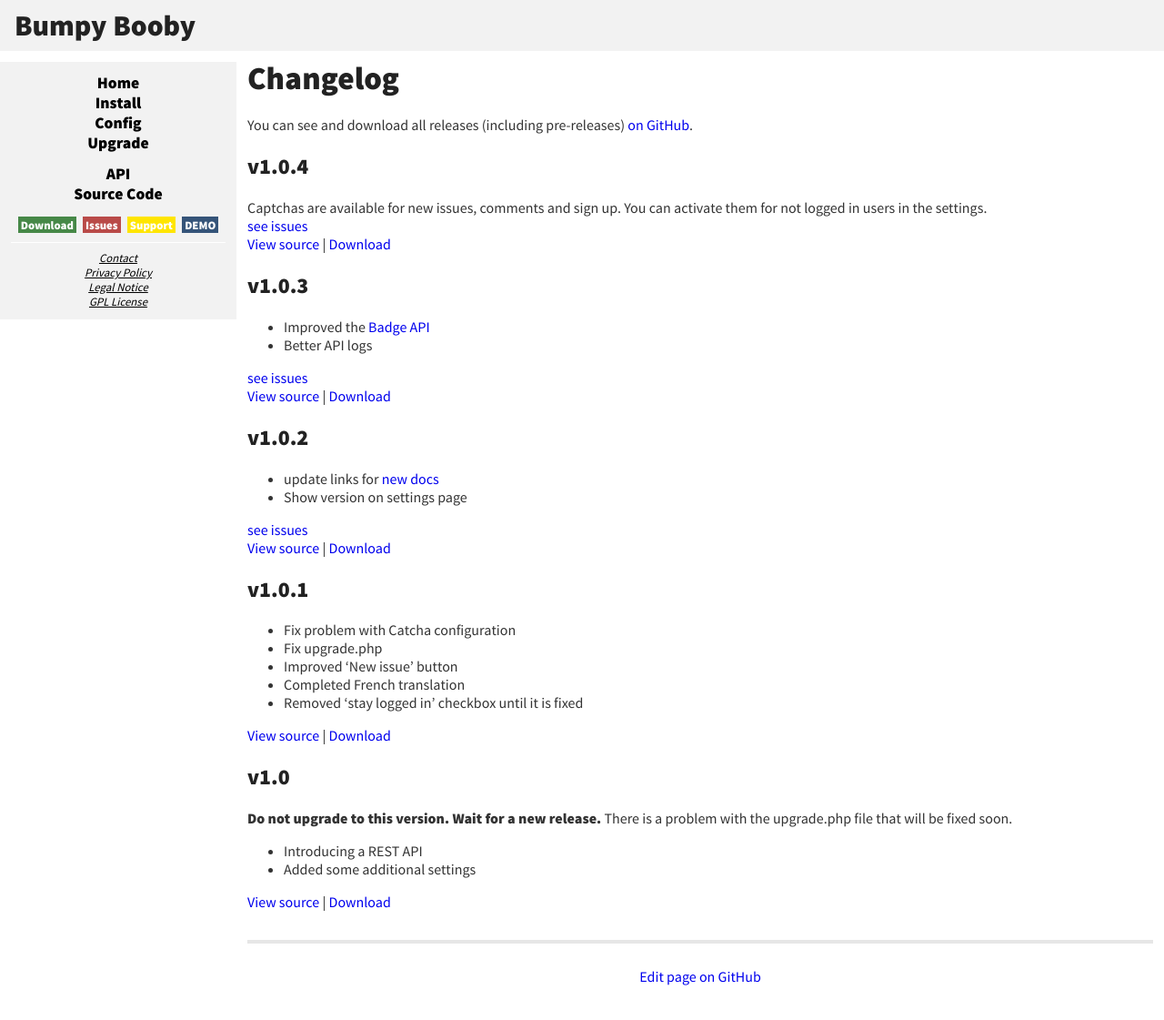
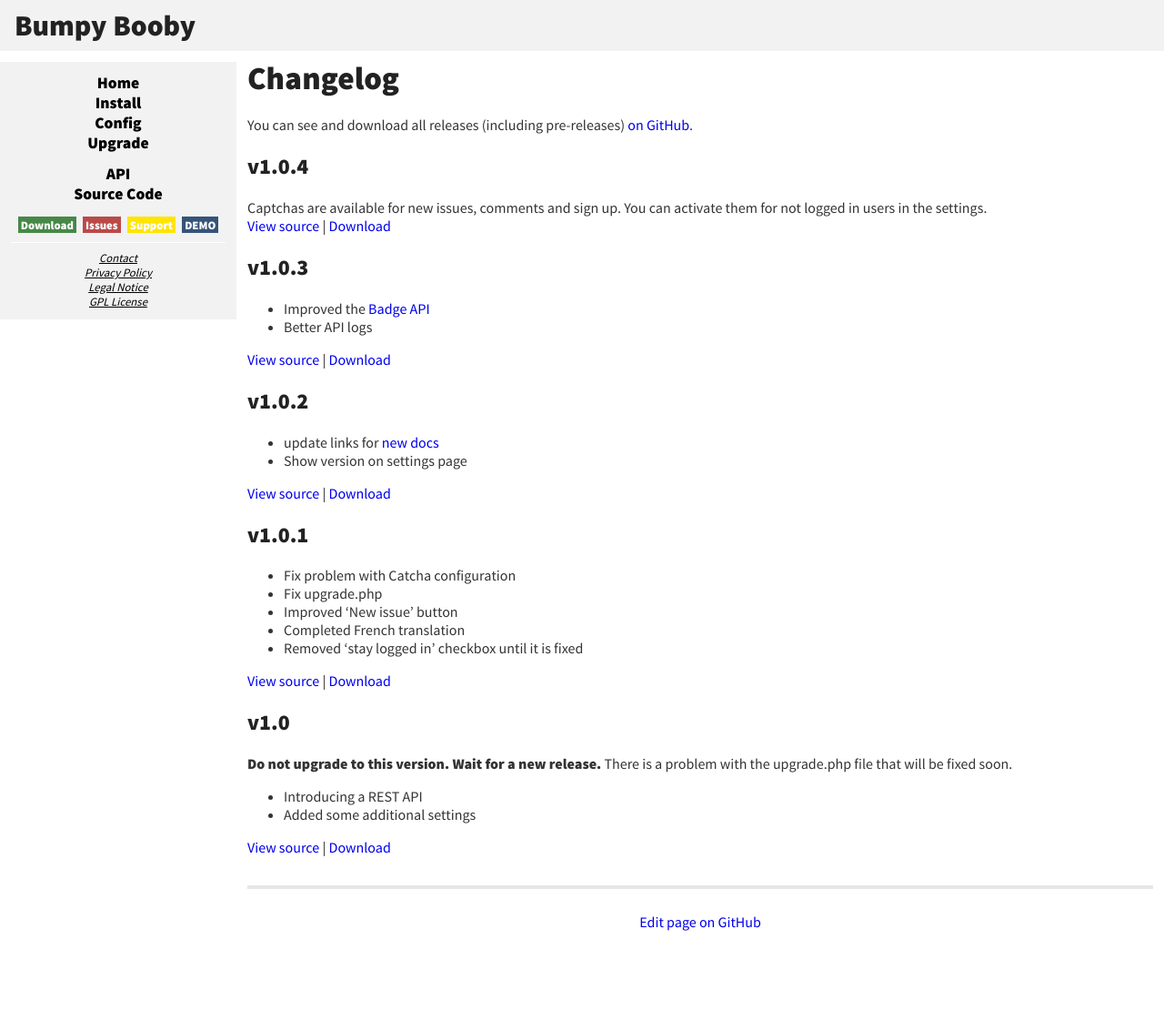
Before and after one commit to bugtrackr/bugtrackr.github.io, a Jekyll site: the page built from pages/changelog.md, in a window 1280 px wide. Shown: the whole page at 91% size. Built offline with Jekyll 4.4.1, drawn with Linux system fonts in a browser that asks for light colours; after the commit the page ends 1061 px from its top, so only the background shows below that.

Commit message:
fix links

```diff
--- a/pages/changelog.md
+++ b/pages/changelog.md
@@ -14,8 +14,6 @@ You can see and download all releases (including pre-releases) [on GitHub](https
 ## v1.0.4
 Captchas are available for new issues, comments and sign up. You can activate them for not logged in users in the settings.
 
-[see issues](https://bb.bugtrackr.eu/index.php?milestone=v1.0.4&open=all&project=bumpy-booby&page=issues)
-
 [View source](https://github.com/bugtrackr/bumpy-booby/tree/v1.0.4) |
 [Download](https://github.com/bugtrackr/bumpy-booby/releases/tag/v1.0.4)
 
@@ -23,16 +21,12 @@ Captchas are available for new issues, comments and sign up. You can activate th
 * Improved the [Badge API](https://docs.bugtrackr.eu/api/badges/)
 * Better API logs
 
-[see issues](https://bb.bugtrackr.eu/index.php?milestone=v1.0.3&open=all&project=bumpy-booby&page=issues)
-
 [View source](https://github.com/bugtrackr/bumpy-booby/tree/v1.0.3) |
 [Download](https://github.com/bugtrackr/bumpy-booby/releases/tag/v1.0.3)
 
 ## v1.0.2
 * update links for [new docs](https://docs.bugtrackr.eu/)
 * Show version on settings page
-
-[see issues](https://bb.bugtrackr.eu/index.php?milestone=v1.0.2&open=all&project=bumpy-booby&page=issues)
 
 [View source](https://github.com/bugtrackr/bumpy-booby/tree/v1.0.2) |
 [Download](https://github.com/bugtrackr/bumpy-booby/releases/tag/v1.0.2)
```
Also changed, not shown: pages/contact.md (+1 -1 lines).
